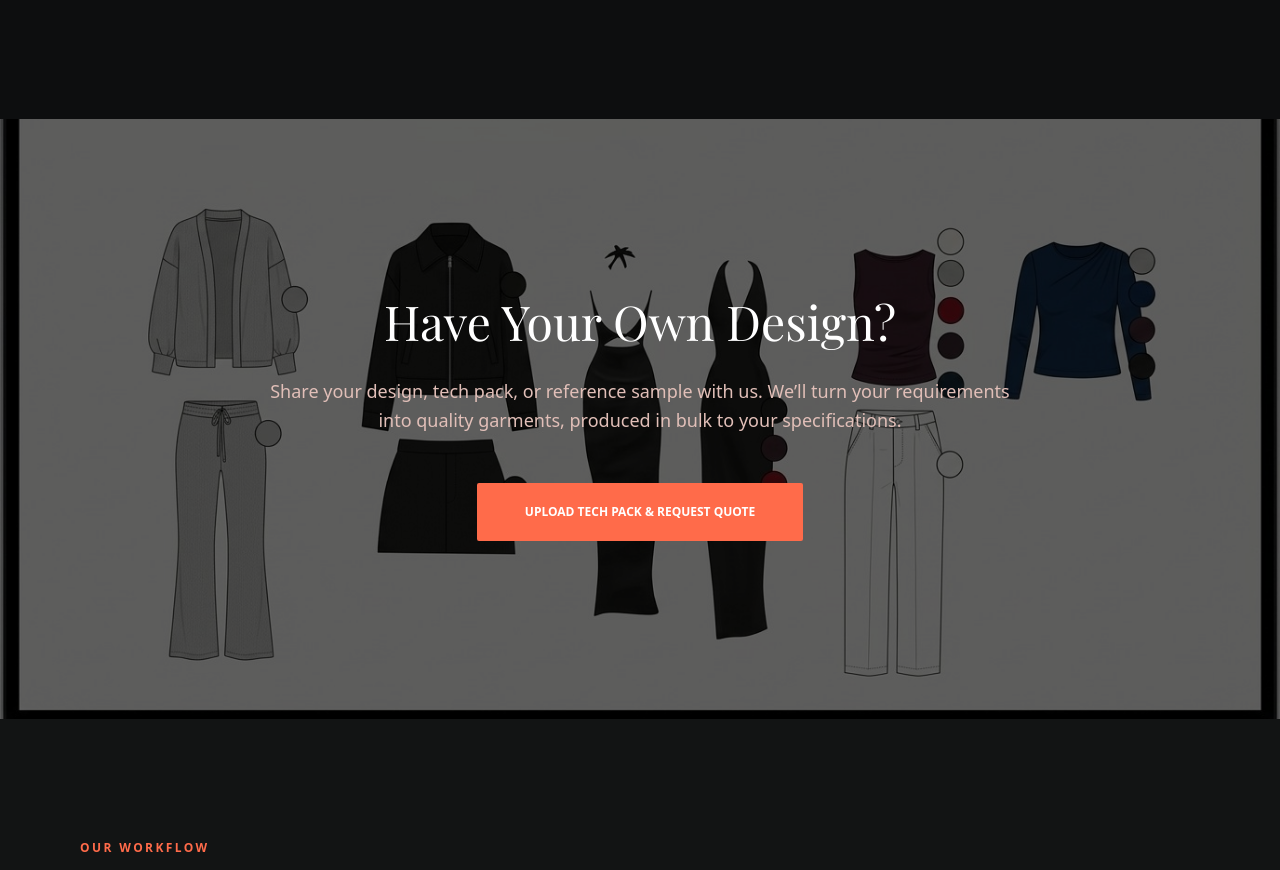
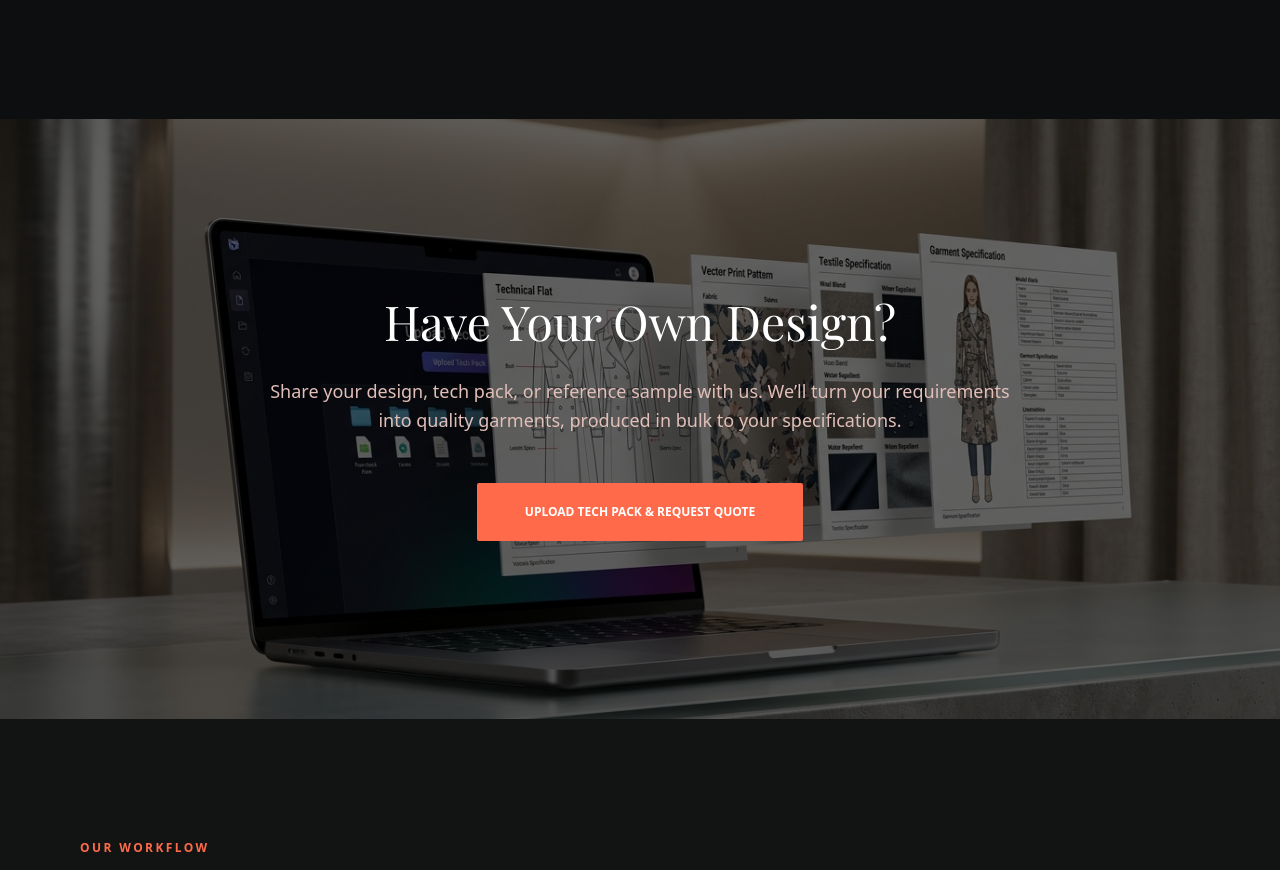
Before and after one commit to ifadha/EAMA-Garments-Website, a website: page index.html in a window 1280 px wide. Shown: the part 1521-2391 px from the top of the page. Drawn offline with nearby package versions, Linux system fonts and the light colour scheme; a web font is replaced by a local one.

Commit message:
changing background image

```diff
--- a/index.html
+++ b/index.html
@@ -248,15 +248,7 @@
             }
 
 
-            /* =====================================================
-               TECH PACK / PRODUCTION SECTION
-               MOBILE BACKGROUND FIX
-            ===================================================== */
-
-            /* =====================================================
-   TECH PACK / PRODUCTION SECTION - MOBILE
-   SHOW FULL BACKGROUND IMAGE
-===================================================== */
+
 
             /* =====================================================
    TECH PACK / PRODUCTION SECTION
@@ -872,7 +864,7 @@
     <section id="production"
         class="relative min-h-[600px] flex items-center justify-center px-margin-mobile md:px-margin-desktop overflow-hidden"
         style="
-        background-image: url('Gemini_Generated_Image_a32cmma32cmma32c.jpg');
+        background-image: url('Gemini_Generated_Image_ecs1ayecs1ayecs1.jpg');
         background-size: cover;
         background-position: center center;
         background-repeat: no-repeat;
```
Also changed, not shown: Gemini_Generated_Image_a32cmma32cmma32c.jpg (deleted), Gemini_Generated_Image_ecs1ayecs1ayecs1.jpg (added).
